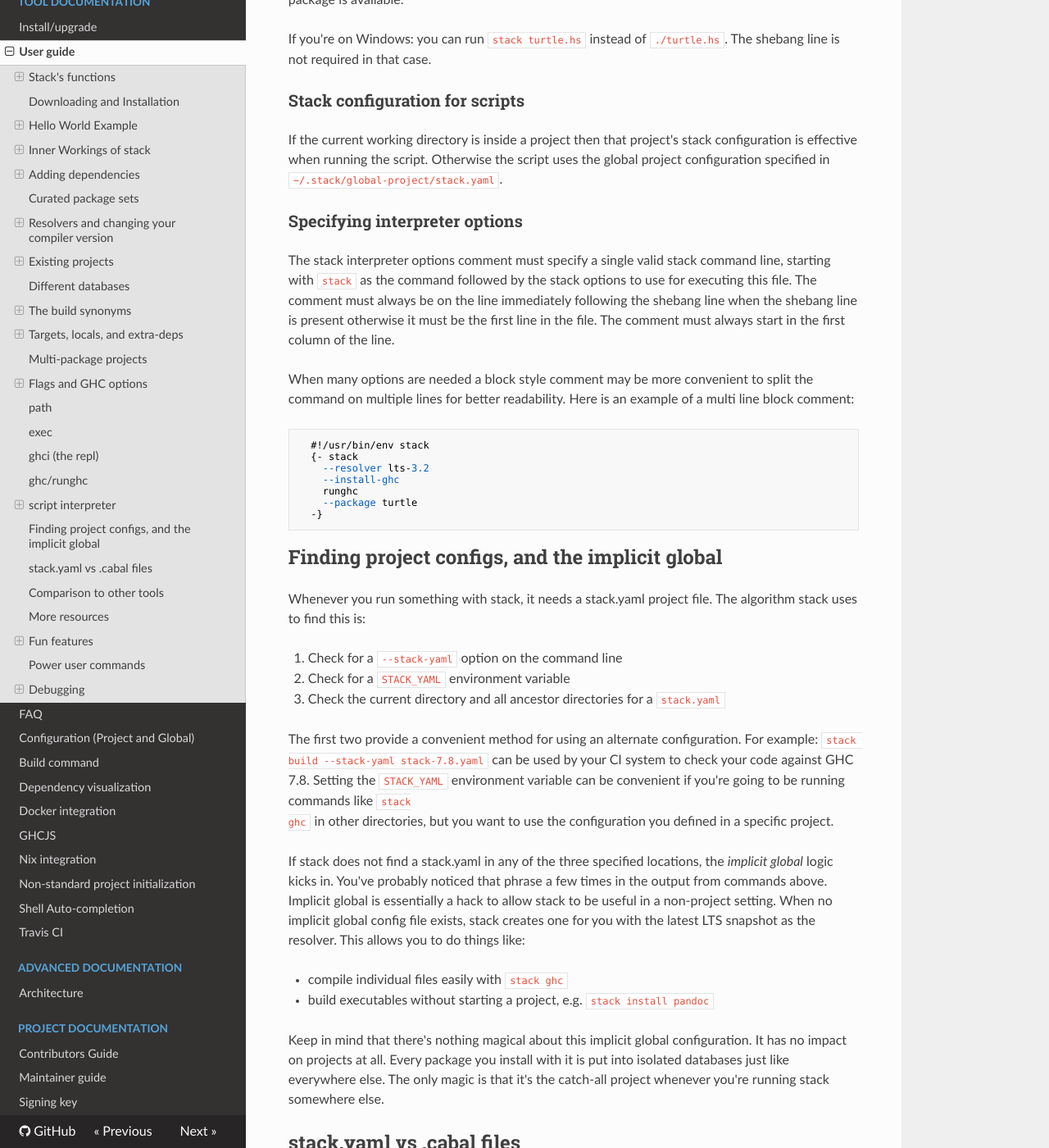
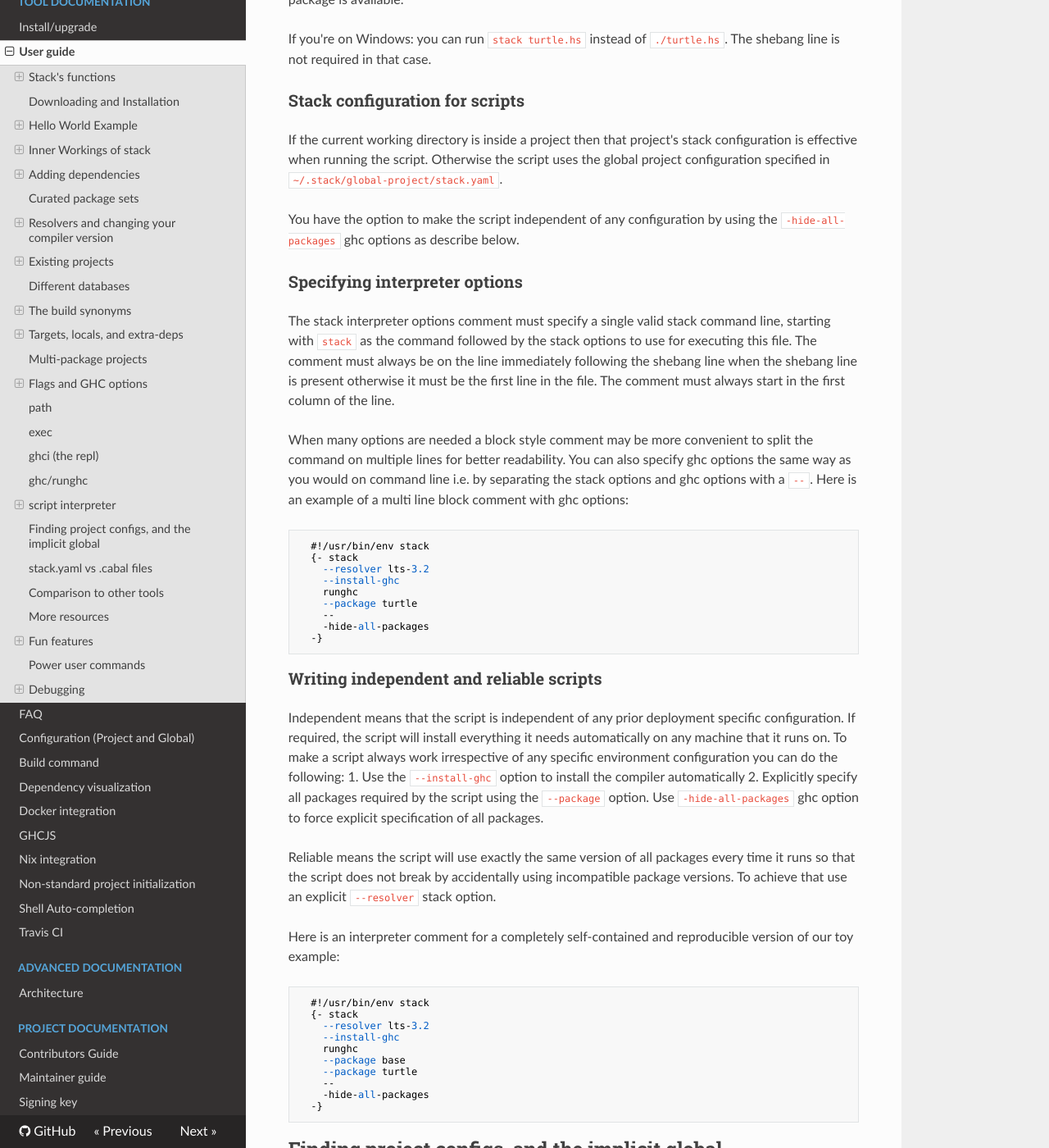
Before and after one commit to commercialhaskell/stack, an MkDocs documentation site: the page built from doc/GUIDE.md, in a window 1280 px wide and 1400 px high, scrolled down 30520 px. Shown: the whole window at 82% size. Built offline with MkDocs 1.6.1, drawn with Linux system fonts in a browser that asks for light colours; nearby versions of some CDN libraries; old or Windows-style settings are respelled for this version of MkDocs.

Commit message:
Document config independent and reliable scripts

````diff
--- a/doc/GUIDE.md
+++ b/doc/GUIDE.md
@@ -1692,6 +1692,9 @@
 the global project configuration specified in
 `~/.stack/global-project/stack.yaml`.
 
+You have the option to make the script independent of any configuration by
+using the `-hide-all-packages` ghc options as describe below.
+
 ### Specifying interpreter options
 
 The stack interpreter options comment must specify a single valid stack command
@@ -1702,8 +1705,10 @@
 column of the line.
 
 When many options are needed a block style comment may be more convenient to
-split the command on multiple lines for better readability. Here is an example
-of a multi line block comment:
+split the command on multiple lines for better readability. You can also
+specify ghc options the same way as you would on command line i.e. by
+separating the stack options and ghc options with a `--`. Here is an example of
+a multi line block comment with ghc options:
 
 ```
   #!/usr/bin/env stack
@@ -1712,8 +1717,43 @@
     --install-ghc
     runghc
     --package turtle
+    --
+    -hide-all-packages
   -}
 ```
+
+### Writing independent and reliable scripts
+
+Independent means that the script is independent of any prior deployment
+specific configuration. If required, the script will install everything it
+needs automatically on any machine that it runs on. To make a script always
+work irrespective of any specific environment configuration you can do the
+following:
+1. Use the `--install-ghc` option to install the compiler automatically
+2. Explicitly specify all packages required by the script using the
+`--package` option. Use `-hide-all-packages` ghc option to force
+explicit specification of all packages.
+
+Reliable means the script will use exactly the same version of all packages
+every time it runs so that the script does not break by accidentally using
+incompatible package versions. To achieve that use an explicit `--resolver`
+stack option.
+
+Here is an interpreter comment for a completely self-contained and reproducible
+version of our toy example:
+```
+  #!/usr/bin/env stack
+  {- stack
+    --resolver lts-3.2
+    --install-ghc
+    runghc
+    --package base
+    --package turtle
+    --
+    -hide-all-packages
+  -}
+```
+
 ## Finding project configs, and the implicit global
 
 Whenever you run something with stack, it needs a stack.yaml project file. The
````
